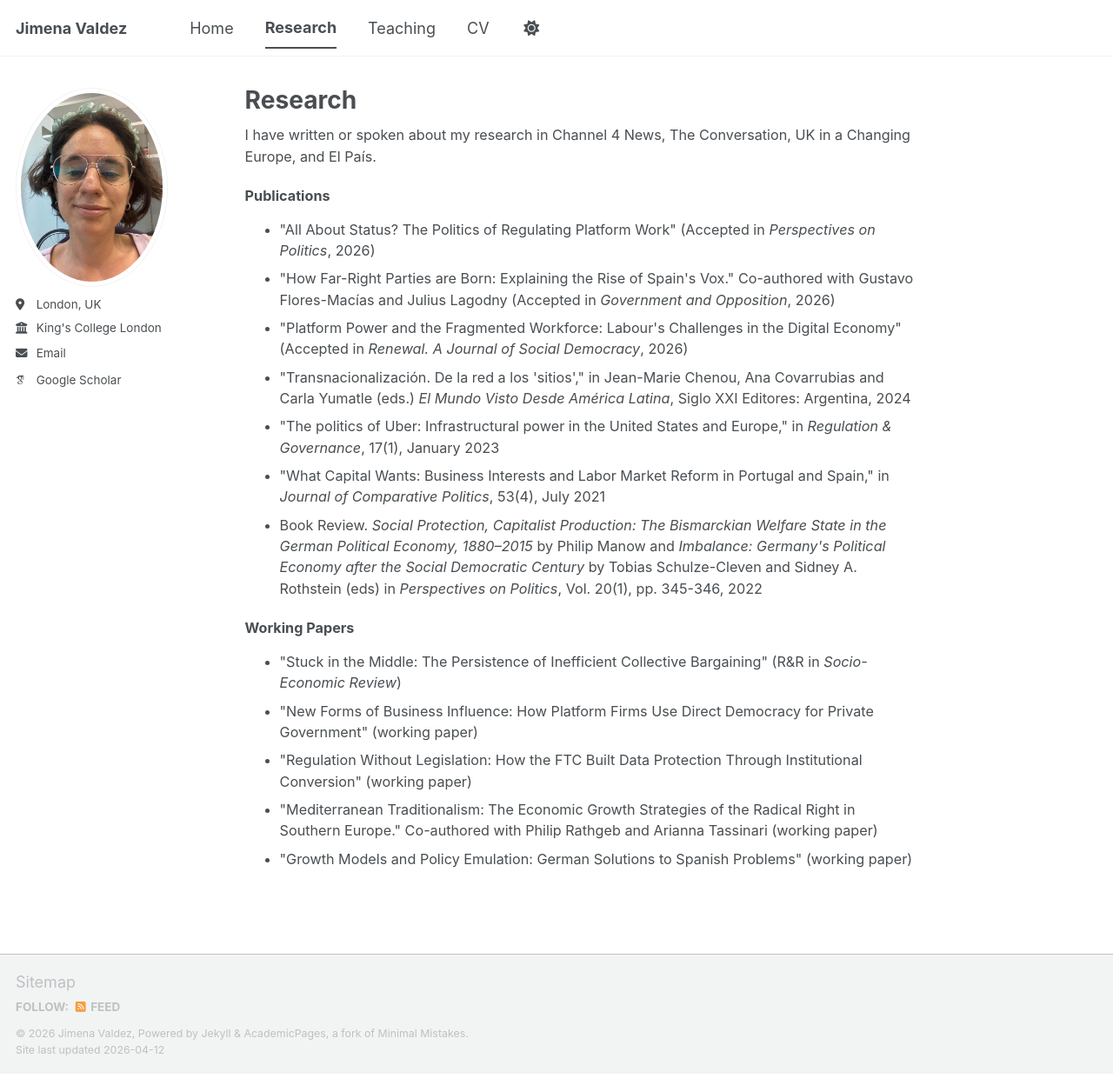
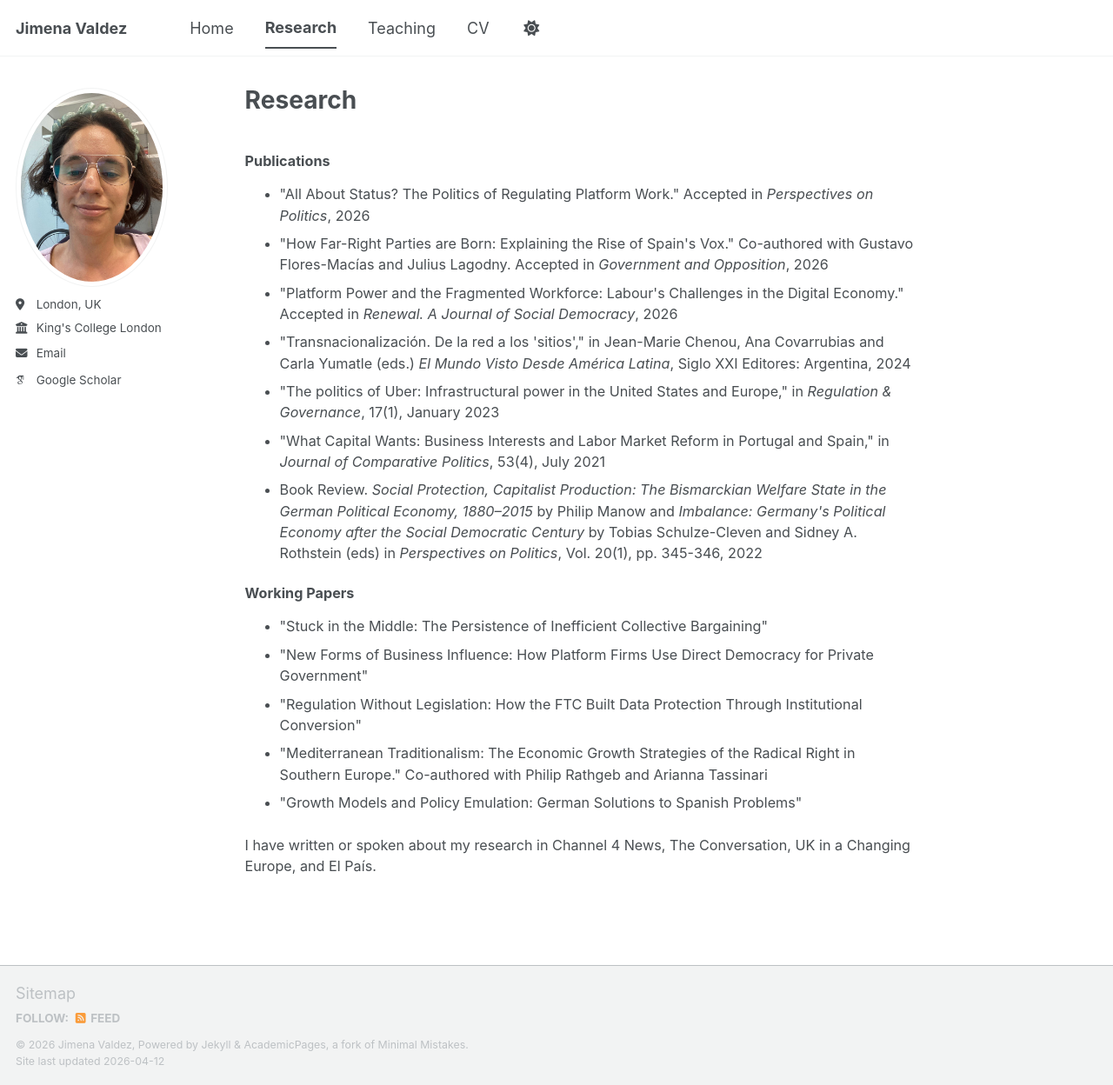
Before and after one commit to jimena-valdez/jimena-valdez.github.io, a Jekyll site: the page built from _pages/research.html, in a window 1280 px wide and 1248 px high. Shown: the whole window at 87% size. Built offline with Jekyll 4.4.1, drawn with Linux system fonts in a browser that asks for light colours; some web fonts are replaced; a script bundle is joined from its source files by our own code; library files that are not in the unit come from our copies.

Commit message:
Update research.html

```diff
--- a/_pages/research.html
+++ b/_pages/research.html
@@ -7,14 +7,12 @@ author_profile: true
 
 <div style="font-size:0.9em;">
 
-<p>I have written or spoken about my research in Channel 4 News, The Conversation, UK in a Changing Europe, and El País.</p>
-
-<h3 style="margin-top:1.5em;">Publications</h3>
+<h3>Publications</h3>
 
 <ul>
-  <li>"All About Status? The Politics of Regulating Platform Work" (Accepted in <em>Perspectives on Politics</em>, 2026)</li>
-  <li>"How Far-Right Parties are Born: Explaining the Rise of Spain's Vox." Co-authored with Gustavo Flores-Macías and Julius Lagodny (Accepted in <em>Government and Opposition</em>, 2026)</li>
-  <li>"Platform Power and the Fragmented Workforce: Labour's Challenges in the Digital Economy" (Accepted in <em>Renewal. A Journal of Social Democracy</em>, 2026)</li>
+  <li>"All About Status? The Politics of Regulating Platform Work." Accepted in <em>Perspectives on Politics</em>, 2026</li>
+  <li>"How Far-Right Parties are Born: Explaining the Rise of Spain's Vox." Co-authored with Gustavo Flores-Macías and Julius Lagodny. Accepted in <em>Government and Opposition</em>, 2026</li>
+  <li>"Platform Power and the Fragmented Workforce: Labour's Challenges in the Digital Economy." Accepted in <em>Renewal. A Journal of Social Democracy</em>, 2026</li>
   <li>"Transnacionalización. De la red a los 'sitios'," in Jean-Marie Chenou, Ana Covarrubias and Carla Yumatle (eds.) <em>El Mundo Visto Desde América Latina</em>, Siglo XXI Editores: Argentina, 2024</li>
   <li>"The politics of Uber: Infrastructural power in the United States and Europe," in <em>Regulation &amp; Governance</em>, 17(1), January 2023</li>
   <li>"What Capital Wants: Business Interests and Labor Market Reform in Portugal and Spain," in <em>Journal of Comparative Politics</em>, 53(4), July 2021</li>
@@ -24,11 +22,13 @@ author_profile: true
 <h3 style="margin-top:1.5em;">Working Papers</h3>
 
 <ul>
-  <li>"Stuck in the Middle: The Persistence of Inefficient Collective Bargaining" (R&amp;R in <em>Socio-Economic Review</em>)</li>
-  <li>"New Forms of Business Influence: How Platform Firms Use Direct Democracy for Private Government" (working paper)</li>
-  <li>"Regulation Without Legislation: How the FTC Built Data Protection Through Institutional Conversion" (working paper)</li>
-  <li>"Mediterranean Traditionalism: The Economic Growth Strategies of the Radical Right in Southern Europe." Co-authored with Philip Rathgeb and Arianna Tassinari (working paper)</li>
-  <li>"Growth Models and Policy Emulation: German Solutions to Spanish Problems" (working paper)</li>
+  <li>"Stuck in the Middle: The Persistence of Inefficient Collective Bargaining"</li>
+  <li>"New Forms of Business Influence: How Platform Firms Use Direct Democracy for Private Government"</li>
+  <li>"Regulation Without Legislation: How the FTC Built Data Protection Through Institutional Conversion"</li>
+  <li>"Mediterranean Traditionalism: The Economic Growth Strategies of the Radical Right in Southern Europe." Co-authored with Philip Rathgeb and Arianna Tassinari</li>
+  <li>"Growth Models and Policy Emulation: German Solutions to Spanish Problems"</li>
 </ul>
 
+<p style="margin-top:1.5em;">I have written or spoken about my research in Channel 4 News, The Conversation, UK in a Changing Europe, and El País.</p>
+
 </div>
```
